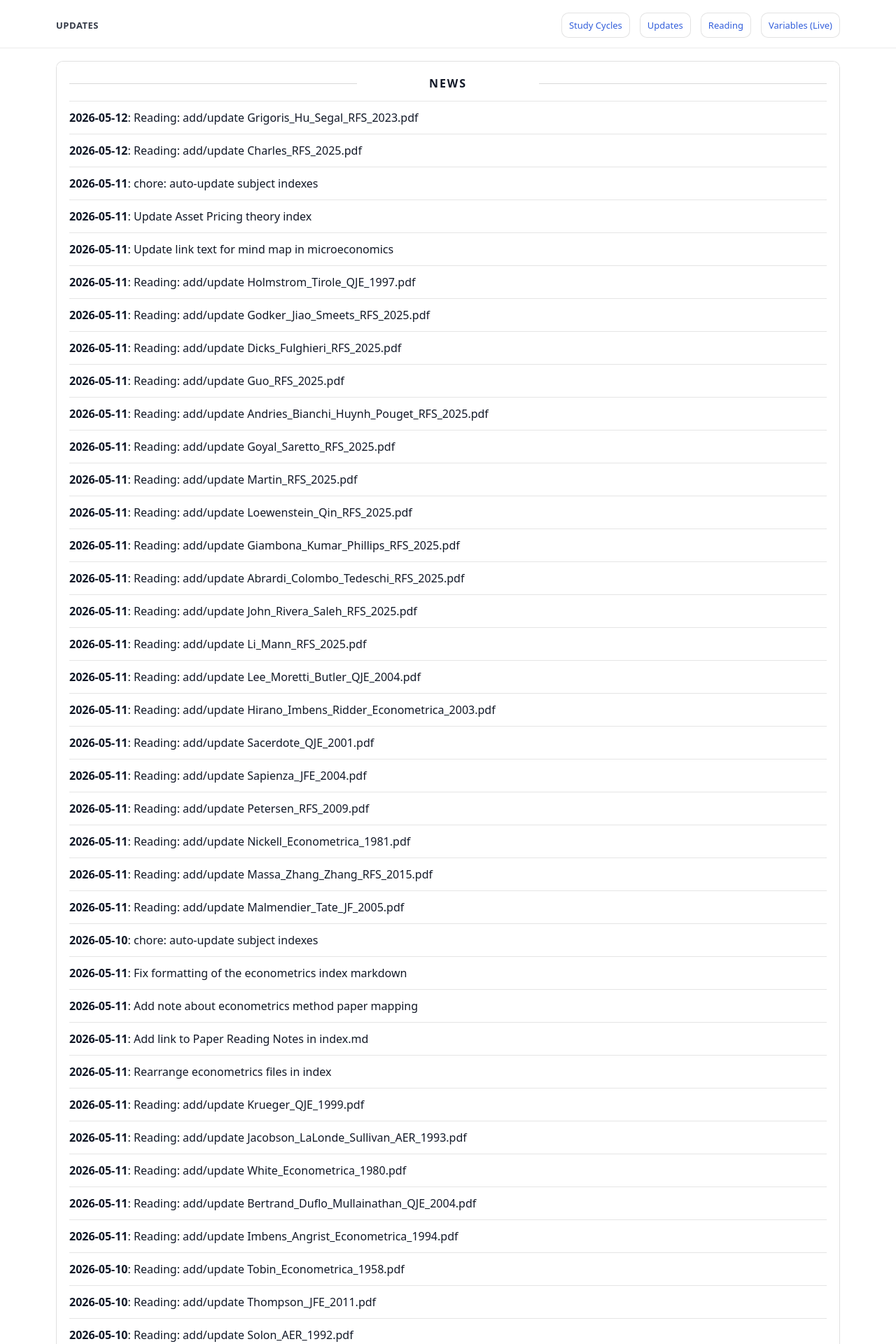
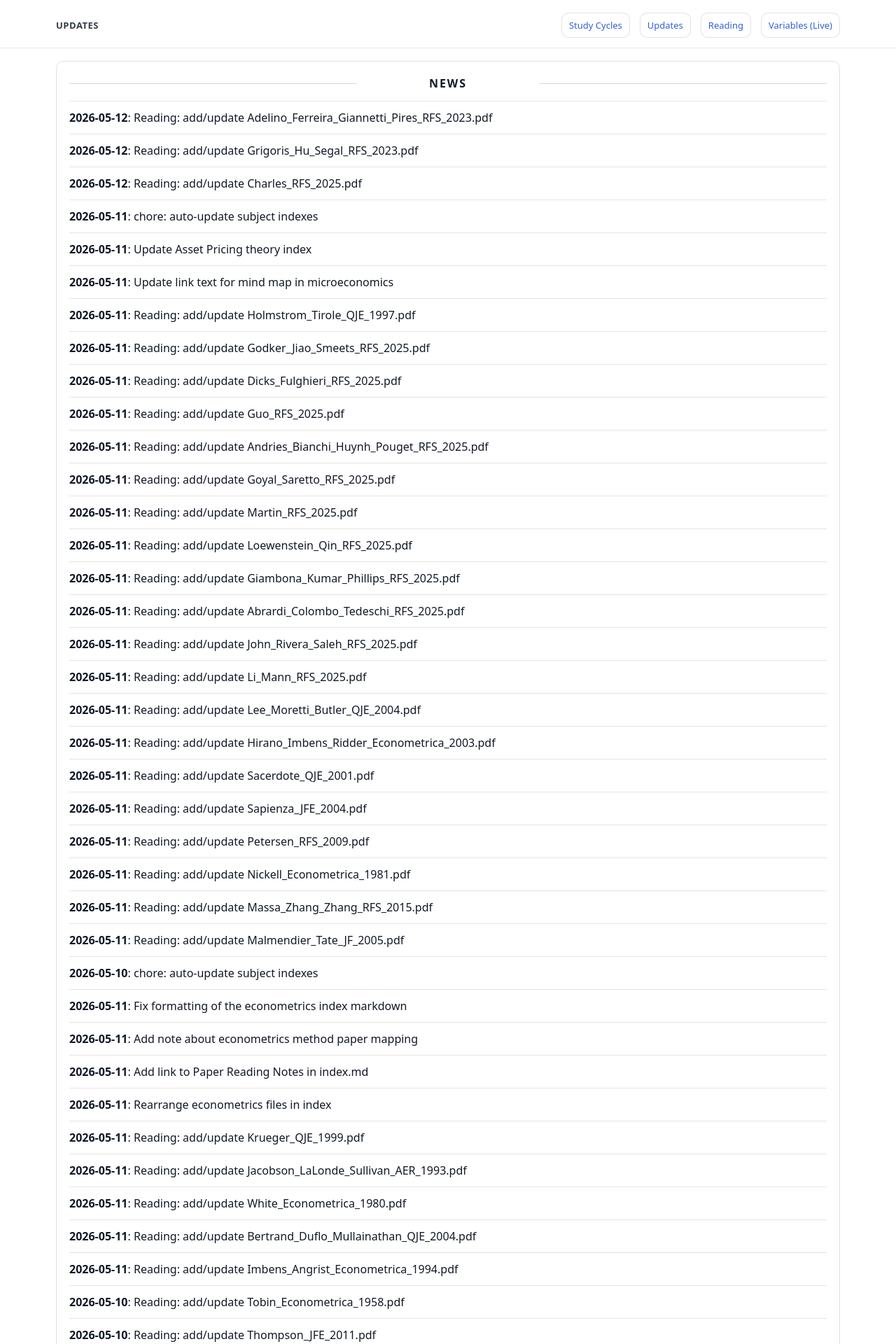
Before and after one commit to yaxinzn/study-archive, a Jekyll site: the page built from updates/index.md, in a window 1280 px wide. Shown: the top 1920 px of the page at 70% size. Built offline with Jekyll 4.4.1, drawn with Linux system fonts in a browser that asks for light colours; some of the changed text lies outside the part shown.

Commit message:
chore: update NEWS feed

```diff
--- a/_data/news.yml
+++ b/_data/news.yml
@@ -1,4 +1,7 @@
 # Auto-generated update history (sorted newest -> oldest). Do not edit manually.
+- ts: "1778530134"
+  date: "2026-05-12"
+  title: "Reading: add/update Adelino_Ferreira_Giannetti_Pires_RFS_2023.pdf"
 - ts: "1778529780"
   date: "2026-05-12"
   title: "Reading: add/update Grigoris_Hu_Segal_RFS_2023.pdf"
```
